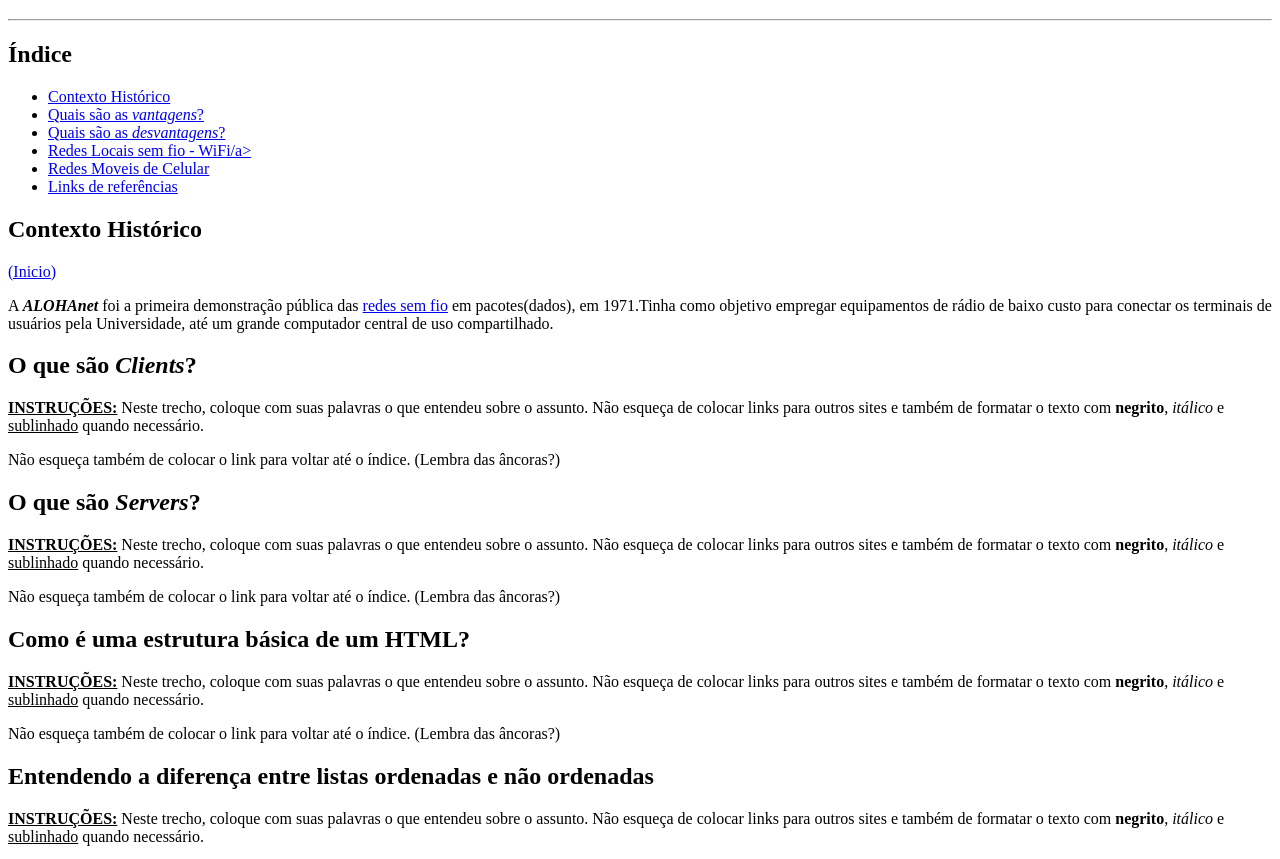
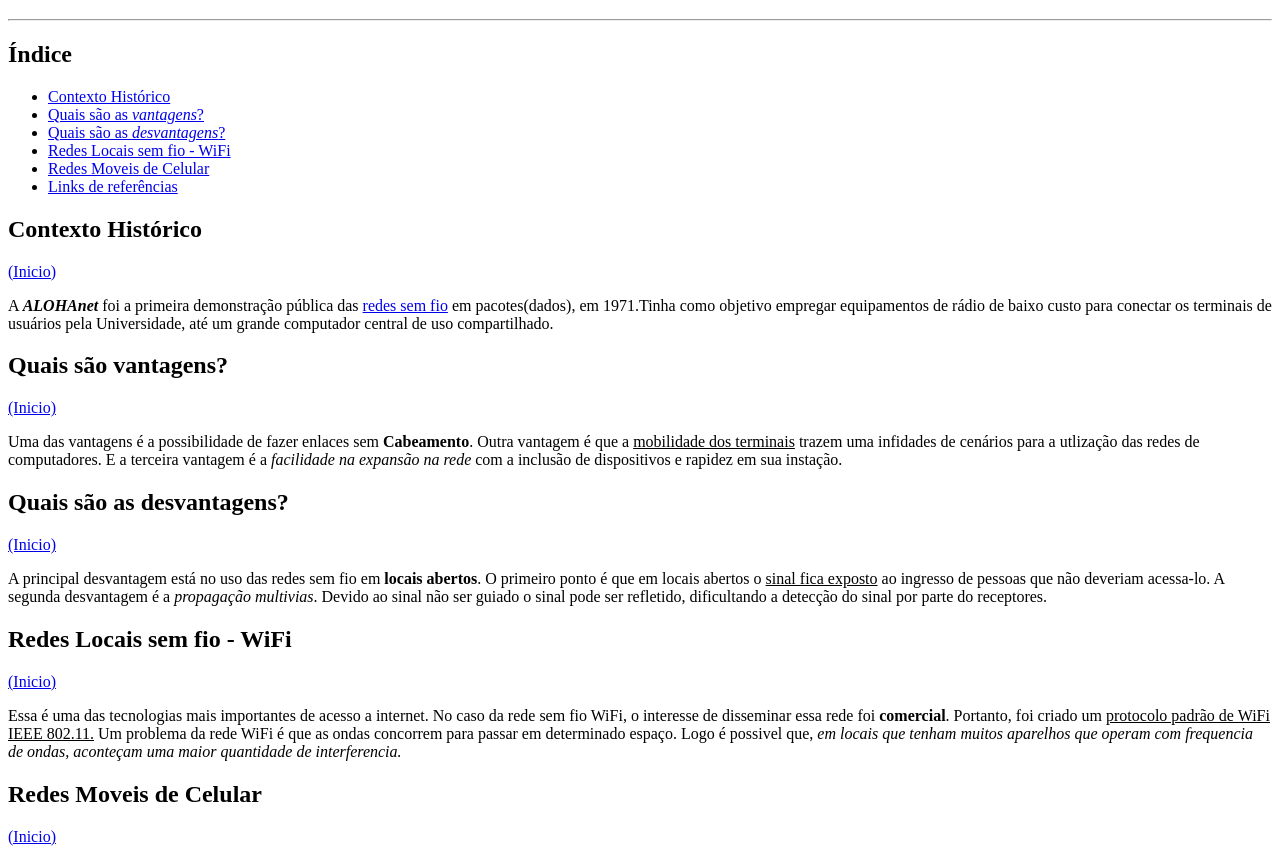
Before and after one commit to RodrigohCosta/BootCamp-DIO, a plain HTML site: page Criar Uma Página Web Utilizando as Tags Aprendidas/index.html in a window 1280 px wide. Shown: the part 61-920 px from the top of the page. Drawn offline with Linux system fonts and the light colour scheme.

Commit message:
Commit challenge finished

```diff
--- a/Criar Uma Página Web Utilizando as Tags Aprendidas/index.html
+++ b/Criar Uma Página Web Utilizando as Tags Aprendidas/index.html
@@ -7,15 +7,15 @@
     <title>Document</title>
 </head>
 <body>
-    <h1>Redes sem fio</h1>
+    <h1 id="naveg-list">Redes sem fio</h1>
     <hr />
 
     <h2> Índice</h2>
-    <ul id="naveg-list">
+    <ul>
         <li><a href="#parag_01">Contexto Histórico</a></li>
         <li><a href="#parag_02">Quais são as <i>vantagens</i>?</a></li>
         <li><a href="#parag_03">Quais são as <i>desvantagens</i>?</a></li>
-        <li><a href="#parag_04">Redes Locais sem fio - WiFi/a></li>
+        <li><a href="#parag_04">Redes Locais sem fio - WiFi</a></li>
         <li><a href="#parag_05">Redes Moveis de Celular</a></li>
         <li><a href="#parag_06">Links de referências</a></li>
     </ul>
@@ -23,46 +23,45 @@
     <section id="parag_01">
         <h2>Contexto Histórico</h2>
         <p> <a href="#naveg-list">(Inicio)</a> </p>
-            <p>
-                A <strong><i>ALOHAnet</i></strong>  foi a primeira demonstração pública das <a href="https://pt.wikipedia.org/wiki/Rede_sem_fio" target="_blank">redes sem fio</a>  em pacotes(dados), em 1971.Tinha como objetivo empregar equipamentos de rádio de baixo custo para conectar os terminais de usuários pela Universidade, até um grande computador central de uso compartilhado.
+            <p>A <strong><i>ALOHAnet</i></strong>  foi a primeira demonstração pública das <a href="https://pt.wikipedia.org/wiki/Rede_sem_fio" target="_blank">redes sem fio</a>  em pacotes(dados), em 1971.Tinha como objetivo empregar equipamentos de rádio de baixo custo para conectar os terminais de usuários pela Universidade, até um grande computador central de uso compartilhado.
             </p>
     </section>
 
-
-    <h2>O que são <i>Clients</i>?</h2>
-    <p><strong><u>INSTRUÇÕES:</u> </strong>Neste trecho, coloque com suas palavras o que entendeu sobre o assunto.
-       Não esqueça de colocar links para outros sites e também de formatar o texto com
-       <strong>negrito</strong>, <i>itálico</i> e <u>sublinhado</u> quando necessário.</p>
-    <p>Não esqueça também de colocar o link para voltar até o índice. (Lembra das âncoras?)</p>
-
-    <h2>O que são <i>Servers</i>?</h2>
-    <p><strong><u>INSTRUÇÕES:</u> </strong>Neste trecho, coloque com suas palavras o que entendeu sobre o assunto.
-       Não esqueça de colocar links para outros sites e também de formatar o texto com
-       <strong>negrito</strong>, <i>itálico</i> e <u>sublinhado</u> quando necessário.</p>
-    <p>Não esqueça também de colocar o link para voltar até o índice. (Lembra das âncoras?)</p>
-
-    <h2>Como é uma estrutura básica de um HTML?</h2>
-    <p><strong><u>INSTRUÇÕES:</u> </strong>Neste trecho, coloque com suas palavras o que entendeu sobre o assunto.
-       Não esqueça de colocar links para outros sites e também de formatar o texto com
-       <strong>negrito</strong>, <i>itálico</i> e <u>sublinhado</u> quando necessário.</p>
-    <p>Não esqueça também de colocar o link para voltar até o índice. (Lembra das âncoras?)</p>
-
-    <h2>Entendendo a diferença entre listas ordenadas e não ordenadas</h2>
-    <p><strong><u>INSTRUÇÕES:</u> </strong>Neste trecho, coloque com suas palavras o que entendeu sobre o assunto.
-       Não esqueça de colocar links para outros sites e também de formatar o texto com
-       <strong>negrito</strong>, <i>itálico</i> e <u>sublinhado</u> quando necessário.</p>
-    <p>Não esqueça também de colocar o link para voltar até o índice. (Lembra das âncoras?)</p>
-
+    <section id="parag_02">
+        <h2>Quais são vantagens?</h2>
+        <p> <a href="#naveg-list">(Inicio)</a> </p>
+            <p>Uma das vantagens é a possibilidade de fazer enlaces sem <strong>Cabeamento</strong>.
+            Outra vantagem é que a <u>mobilidade dos terminais</u> trazem uma infidades de cenários para a utlização das redes de computadores. E a terceira vantagem é a <i> facilidade na expansão na rede</i> com a inclusão de dispositivos e rapidez em sua instação.
+            </p>
+    </section>
+    <section id="parag_03">
+        <h2>Quais são as desvantagens?</h2>
+        <p> <a href="#naveg-list">(Inicio)</a> </p>
+        <p>A principal desvantagem está no uso das redes sem fio em <strong>locais abertos</strong>. O primeiro ponto é que em locais abertos o <u>sinal fica exposto</u> ao ingresso de pessoas que não deveriam acessa-lo. A segunda desvantagem é a <i>propagação multivias</i>. Devido ao sinal não ser guiado o sinal pode ser refletido, dificultando a detecção do sinal por parte do receptores.</p>
+    </section>
+    <section id="parag_04">
+        <h2>Redes Locais sem fio - WiFi</h2>
+        <p> <a href="#naveg-list">(Inicio)</a> </p>
+        <p>Essa é uma das tecnologias mais importantes de acesso a internet. No caso da rede sem fio WiFi, o interesse de disseminar essa rede foi <strong>comercial</strong>. Portanto, foi criado um <u>protocolo padrão de WiFi IEEE 802.11.</u> Um problema da rede WiFi é que as ondas concorrem para passar em determinado espaço. Logo é possivel que,<i> em locais que tenham muitos aparelhos que operam com frequencia de ondas, aconteçam uma maior quantidade de interferencia.</i></p>
+    </section>
+    <section id="parag_05">
+        <h2>Redes Moveis de Celular</h2>
+        <p> <a href="#naveg-list">(Inicio)</a> </p>
+        <p>A cobertura das redes móveis de celular é feita por estações base, que funcionam com frequências <strong>semelhantes aos roteadores do Wifi</strong>. O seu uso é parecido. A diferença consiste na forma como os terminais se mantem conectados a medida que se locomovem. Devido as posições das estações base, as redes móveis, <i>ao passo que se deslocam</i>, desconectam-se e e se conectam com a base mais proxima. Esse processo é chamado de <u>HANDOFF</u>. Esse processo é feito automaticamente.
+        </p>
+    </section>
+    <section id="parag_06">
         <h2>Links de referências</h2>
-    <p><strong><u>INSTRUÇÕES:</u> </strong>Coloque links para outras páginas que falam sobre estes assuntos. Não esquece de que precisa abrir em outra aba/janela do navegador.</p>
+        <p> <a href="#naveg-list">(Inicio)</a> </p>
         <ul>
+            <li><a href="https://pt.wikipedia.org/wiki/Rede_sem_fio" target="_blank">http://wikipedia.org</a></li>
             <li><a href="https://web.dio.me/home" target="_blank">http://dio.me</a></li>
             <li><a href="https://www.w3.org/" target="_blank">http://w3c.org</a></li>
         </ul>
+    </section>
     <hr>
     <footer id="rodape">
         <p>Criado por Rodrigo Henrique para o Bootcamp NTT DATA Diversidade em Tech </p>
     </footer>
-
 </body>
 </html>
```
Lines whose indentation alone changed are shown as unchanged.
